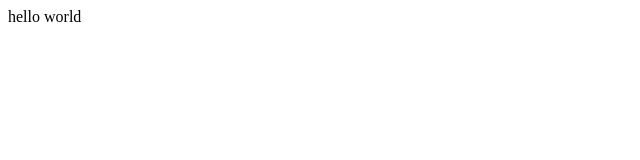
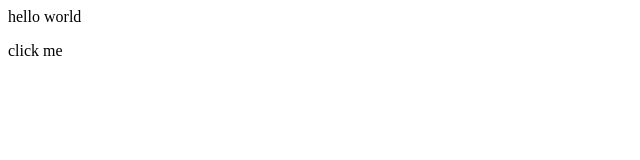
Before and after one commit to diva-founded/Demo, a plain HTML site: page index.html in a window 1280 px wide. Shown: the full height of the page, 0-640 px from the left. Drawn offline with Linux system fonts and the light colour scheme.

Commit message:
10 december new change of added button

```diff
--- a/index.html
+++ b/index.html
@@ -1 +1,2 @@
 <p> hello world</p>
+<iput type="butto">click me </iput>
```
Also changed, not shown: 1 other file.
